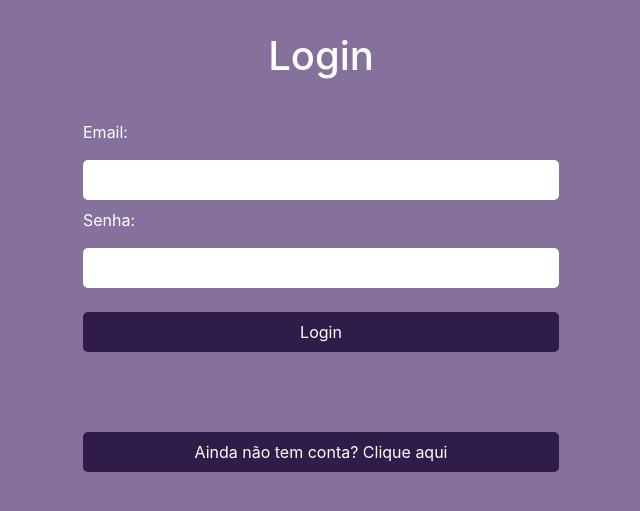
After one commit to Devaneiosdarita/Happyday, a Flask app: template src/templates/index.html in a window 1280 px wide. The commit adds this page. Shown: the top 511 px of the page, without its empty margins (319-959 px from the left). Run offline with Flask 3, Linux system fonts and the light colour scheme; the template is opened without the code that fills it, so the values that code supplies are empty.

Commit message:
Criada página de login e link para criar conta

```diff
--- a/src/app.py
+++ b/src/app.py
@@ -1,7 +1,8 @@
-from flask import Flask, render_template, request, redirect, url_for
+from flask import Flask, render_template, request, redirect, url_for, flash, session
 import mysql.connector
 
 app = Flask(__name__)
+app.secret_key = 'aviso'
 
 # Conectar ao banco de dados MySQL
 db = mysql.connector.connect(
@@ -17,31 +18,72 @@ if db.is_connected():
 else:
     print("Não foi possível conectar ao banco de dados.")
 
-
 @app.route('/')
 def index():
-    return render_template('new_user.html')
+    return render_template('index.html')
 
-@app.route('/cadastrar', methods=['POST'])
-def cadastrar():
-    nome = request.form['nome']
+@app.route('/auth_login', methods=['POST'])
+def auth_login():
     email = request.form['email']
     senha = request.form['senha']
 
     cursor = db.cursor()
 
     try:
-        # Inserir novo usuário no banco de dados
-        cursor.execute("INSERT INTO USUARIO (NOME, EMAIL, SENHA) VALUES (%s, %s, %s)", (nome, email, senha))
-        db.commit()
+        cursor.execute("SELECT ID_USER, NOME FROM USUARIO WHERE EMAIL = %s AND SENHA = %s", (email, senha))
+        user = cursor.fetchone()
         cursor.close()
-        return redirect(url_for('index'))
+
+        if user:
+            # Definir informações do usuário na sessão
+            session['usuario_id'] = user[0]
+            session['usuario_nome'] = user[1]
+            # Redirecionar para a página principal após o login
+            return redirect(url_for('main_page'))
+        else:
+            flash("Credenciais inválidas. Tente novamente.", "error")
+            return redirect(url_for('index'))
 
     except mysql.connector.Error as err:
         return f"Erro de programação: {err}"
 
+@app.route('/logout')
+def logout():
+    session.clear()  # Limpa todas as informações da sessão
+    return redirect(url_for('index'))
 
-    return redirect(url_for('index'))
+@app.route('/registrar', methods=['GET', 'POST'])
+def registrar():
+    if request.method == 'POST':
+        nome = request.form['nome']
+        email = request.form['email']
+        senha = request.form['senha']
+
+        cursor = db.cursor()
+
+        try:
+            # Verificar se o email já está cadastrado
+            cursor.execute("SELECT * FROM USUARIO WHERE EMAIL = %s", (email,))
+            if cursor.fetchone() is not None:
+                cursor.close()
+                flash("Usuário já tem uma conta com este email!", "warning")
+                return redirect(url_for('index'))
+
+            # Inserir novo usuário no banco de dados
+            cursor.execute("INSERT INTO USUARIO (NOME, EMAIL, SENHA) VALUES (%s, %s, %s)", (nome, email, senha))
+            db.commit()
+            cursor.close()
+            flash("Cadastro realizado com sucesso. Faça o login.", "success")
+            return redirect(url_for('index'))
+
+        except mysql.connector.Error as err:
+            return f"Erro de programação: {err}"
+
+    return render_template('new_user.html')
+
+@app.route('/main_page')
+def main_page():
+    return render_template('main_page.html')
 
 if __name__ == '__main__':
     app.run(debug=True)
--- /dev/null
+++ b/src/templates/index.html
@@ -0,0 +1,96 @@
+<!DOCTYPE html>
+<html lang="en">
+<head>
+    <meta charset="UTF-8">
+    <meta name="viewport" content="width=device-width, initial-scale=1.0">
+    <title>Login</title>
+    <link rel="stylesheet" href="https://cdn.jsdelivr.net/npm/bootstrap@4.0.0/dist/css/bootstrap.min.css">
+    <style>
+        body {
+            background-color: #86719C;
+        }
+
+        h1 {
+            color: #ffffff;
+            text-align: center;
+            margin-top: 2rem;
+        }
+
+        form {
+            background-color: #86719C;
+            padding: 2rem;
+            border-radius: 10px;
+        }
+
+        label {
+            color: #ffffff;
+        }
+
+        input[type="email"],
+        input[type="password"] {
+            width: 100%;
+            padding: 0.5rem;
+            margin: 0.5rem 0;
+            border-radius: 5px;
+            border: none;
+        }
+
+        input[type="submit"] {
+            width: 100%;
+            padding: 0.5rem;
+            margin-top: 1rem;
+            background-color: #301C48;
+            color: #fff;
+            border: none;
+            border-radius: 5px;
+            cursor: pointer;
+        }
+
+        input[type="submit"]:hover {
+            background-color: #D1B6F2;
+        }
+
+        button[type="submit"] {
+            width: 100%;
+            padding: 0.5rem;
+            margin-top: 1rem;
+            margin-bottom: 0.5rem; /* Adicionando margem inferior ao botão */
+            background-color: #301C48;
+            color: #fff;
+            border: none;
+            border-radius: 5px;
+            cursor: pointer;
+        }
+
+        button[type="submit"]:hover {
+            background-color: #D1B6F2;
+        }
+    </style>
+</head>
+<body>
+    <h1>Login</h1>
+    <div class="container">
+        <div class="row">
+            <div class="col-md-6 offset-md-3">
+                {% with messages = get_flashed_messages() %}
+                    {% if messages %}
+                        {% for message in messages %}
+                            <div class="alert alert-danger">{{ message }}</div>
+                        {% endfor %}
+                    {% endif %}
+                {% endwith %}
+                <form action="{{ url_for('auth_login') }}" method="POST">
+                    <label for="email">Email:</label>
+                    <input type="email" id="email" name="email" required><br>
+                    <label for="senha">Senha:</label>
+                    <input type="password" id="senha" name="senha" required><br>
+                    <input type="submit" value="Login">
+                </form>
+                <form action="{{ url_for('registrar') }}">
+                    <button type="submit">Ainda não tem conta? Clique aqui</button>
+                </form>
+            </div>
+        </div>
+    </div>
+</body>
+</html>
--- /dev/null
+++ b/src/templates/main_page.html
@@ -0,0 +1 @@
+<h1>Ola! Bem vind@!</h1>
```
Also changed, not shown: src/templates/new_user.html (+16 -3 lines).
